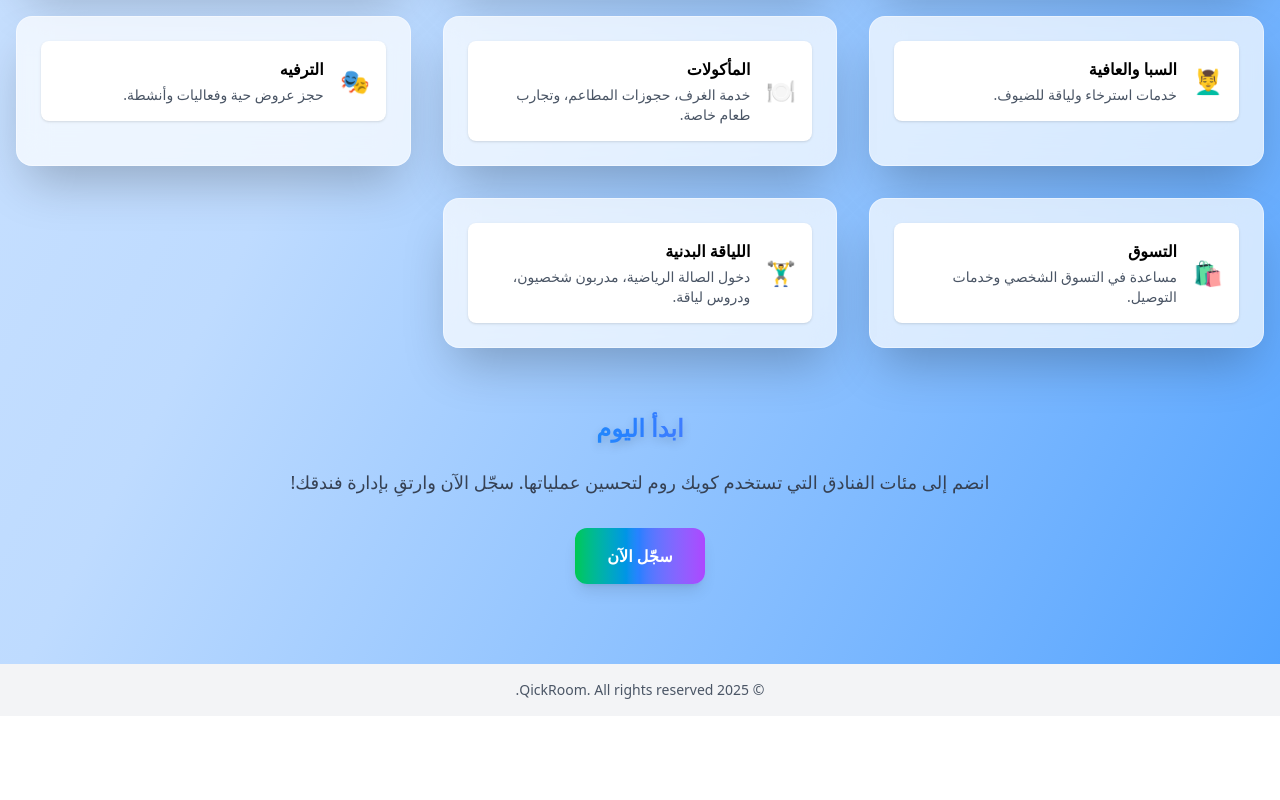
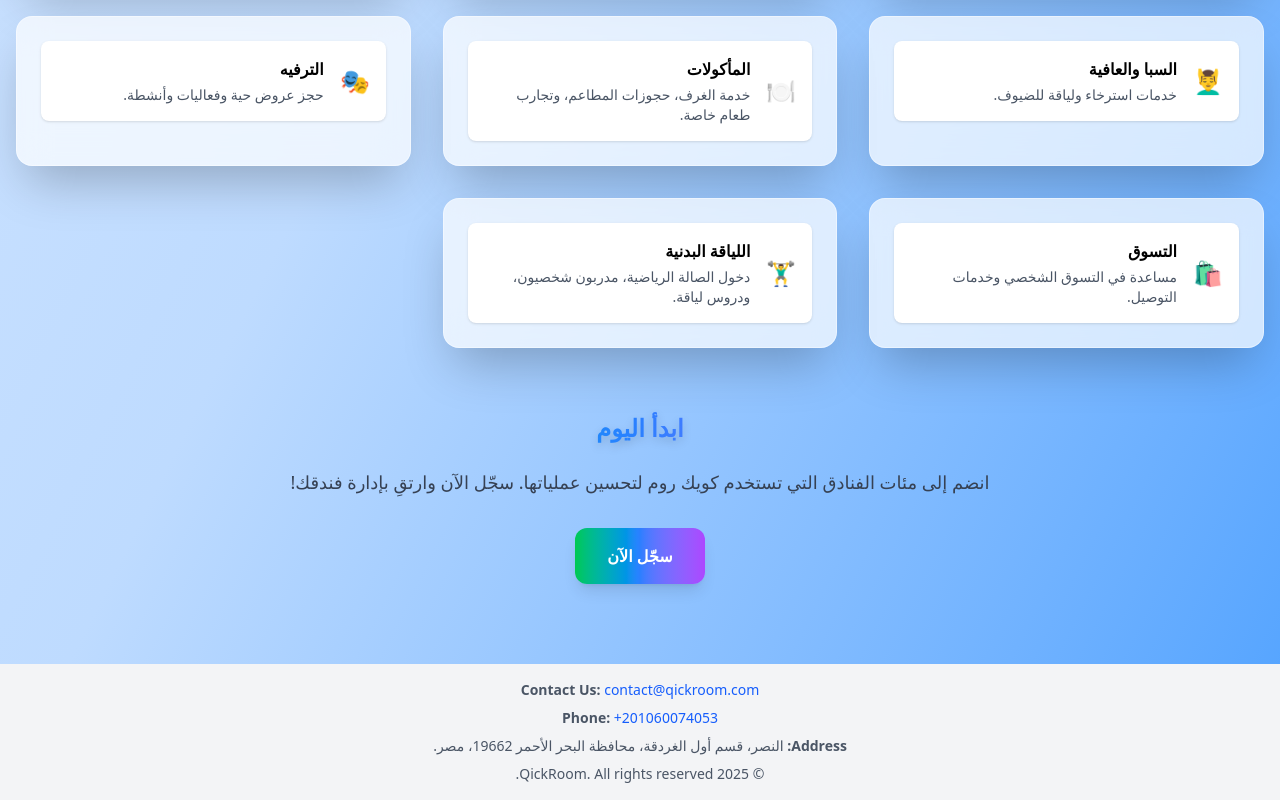
Before and after one commit to MahmoudMetwally2699/qickroom, a React (Vite) app in the folder frontend/: page / in a window 1280 px wide. Shown: the part 1746-2546 px from the top of the page. Before the commit the page ends 2462 px from the top, so only its background shows below. Built offline with nearby package versions, Linux system fonts and the light colour scheme.

Commit message:
feat: Add contact information and address to the footer component

```diff
--- a/frontend/src/components/Footer.jsx
+++ b/frontend/src/components/Footer.jsx
@@ -2,7 +2,18 @@ import React from 'react';
 
 const Footer = () => (
   <footer className="bg-gray-100 text-center py-4 mt-8 text-gray-600 text-sm">
-    © 2025 QickRoom. All rights reserved.
+    <div className="mb-2">
+      <strong>Contact Us:</strong> <a href="mailto:contact@qickroom.com" className="text-blue-600 hover:underline">contact@qickroom.com</a>
+    </div>
+    <div className="mb-2">
+      <strong>Phone:</strong> <a href="tel:+201060074053" className="text-blue-600 hover:underline">+201060074053</a>
+    </div>
+    <div className="mb-2">
+  <strong>Address:</strong> النصر، قسم أول الغردقة، محافظة البحر الأحمر 19662، مصر.
+    </div>
+    <div>
+      © 2025 QickRoom. All rights reserved.
+    </div>
   </footer>
 );
 
```
